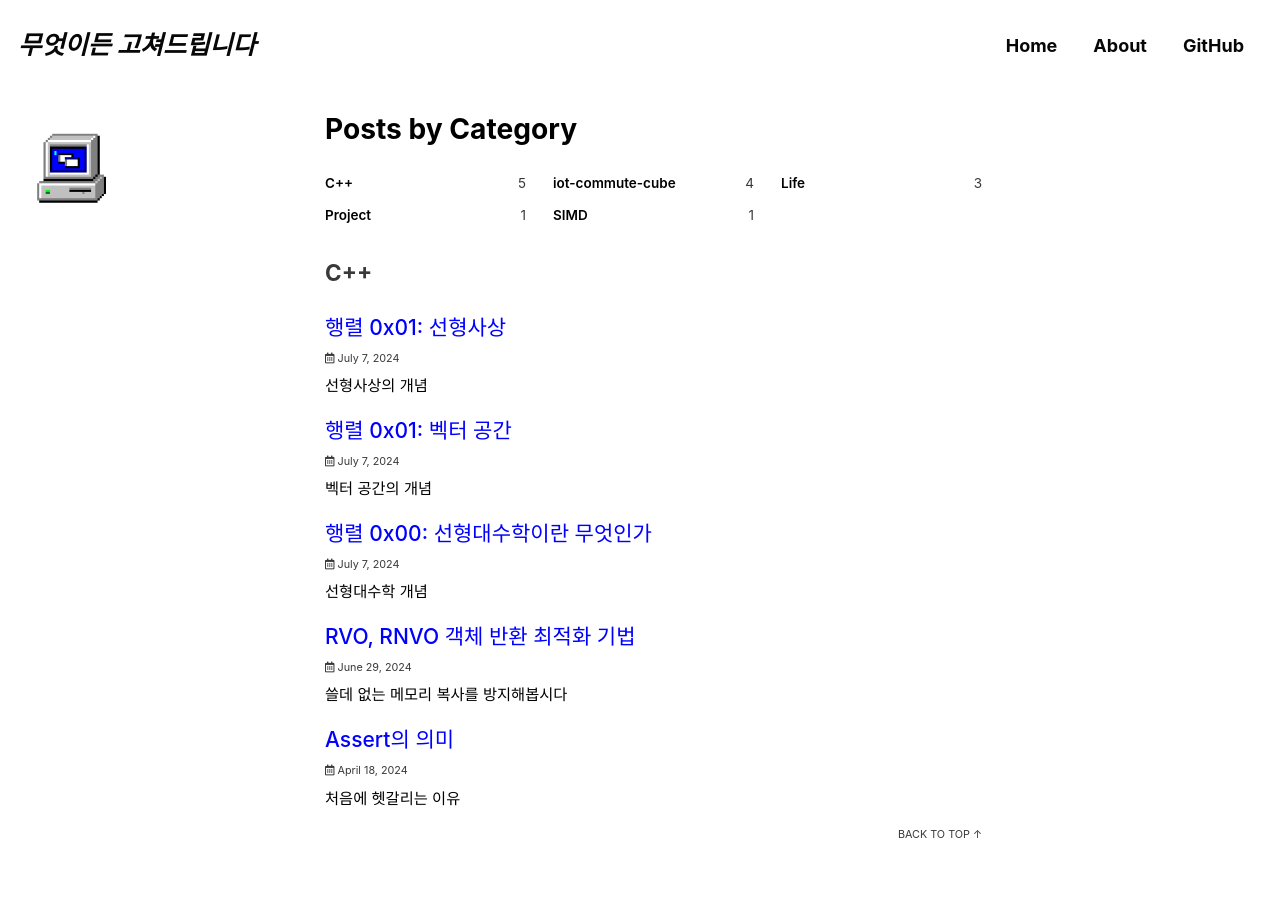
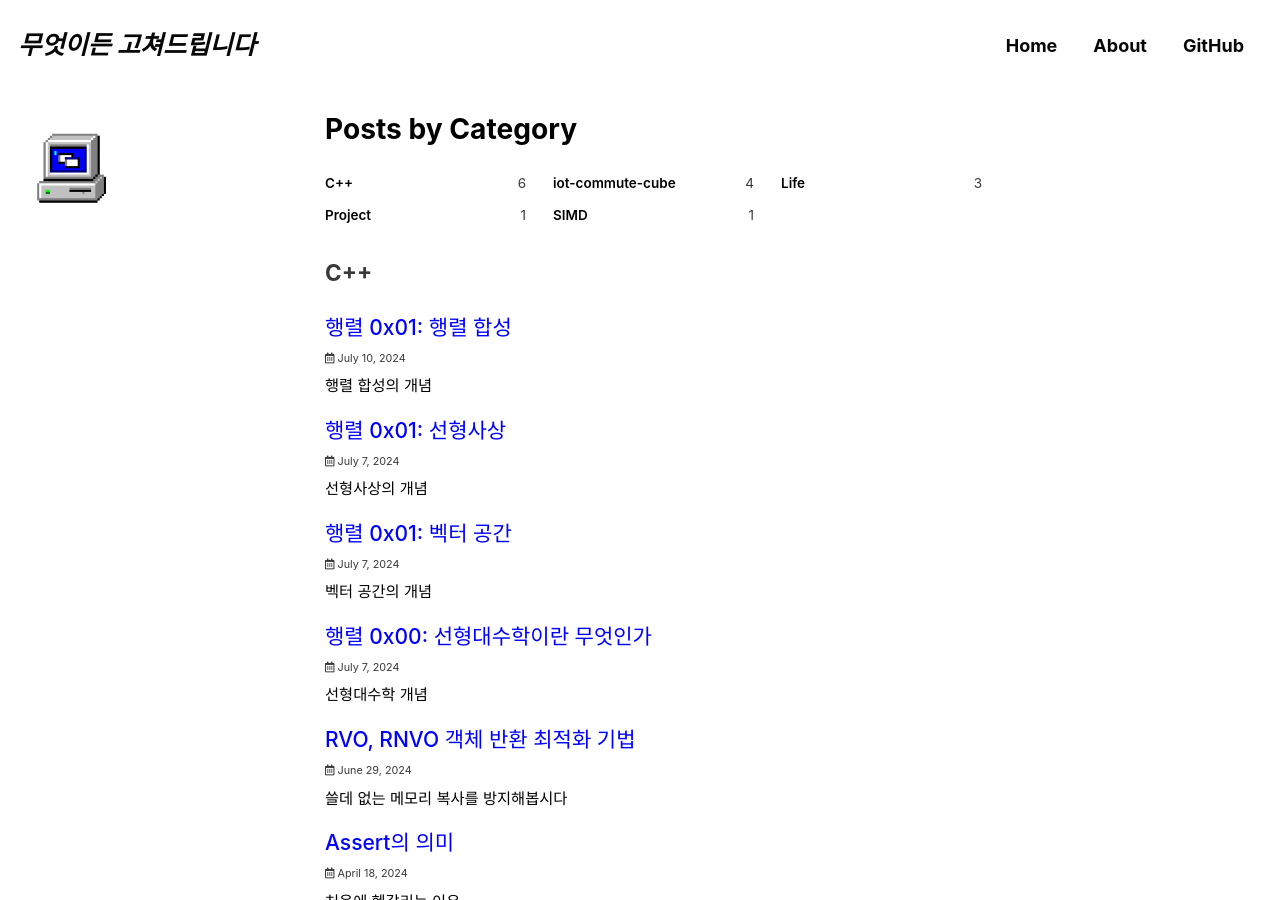
Before and after one commit to jeekpark/jeekpark.github.io, a Jekyll site: the page built from _pages/categories-archive.md, in a window 1280 px wide and 900 px high. Built offline with Jekyll 4.4.1, drawn with Linux system fonts in a browser that asks for light colours; cached includes are drawn as plain includes; some web fonts are replaced.

Commit message:
Update: 2024-07-10

````diff
--- a/_posts/2024-07-07-matrix-0002.md
+++ b/_posts/2024-07-07-matrix-0002.md
@@ -43,3 +43,5 @@ $V$와 $W$를 같은 체 ```체``` $K$ 위의 두 벡터 공간이라고 하자.
 이 가환(순서가 바뀌어도 결과가 동일한) 다이어그램이 참일 때, 시작점에서 끝점까지 어떤 경로를 택하든 동일한 결과에 도달한다는 것을 의미한다. 먼저 $f$를 적용하거나 벡터 공간 연산자를 사용하는 선택은 중요하지 않다. 단 연산이 이어지기만 하면 된다. 잠시 멈추고 다이어그램들이 위에 쓰여진 선형성 방정식과 어떻게 동일한지 이해해보면 좋다.
 
 보통 선형대수학에서 선형사상 $f$는 행렬에 대응된다. 정확히 말하면, $V$가 $n$차원이고, $W$가 $m$차원이며, $V$와 $W$가 각각 기저를 제공받는다면, $f$는 $𝑛 × 𝑚$행렬, 즉 $n$개의 행과 $m$개의 열을 가진 행렬로 고유하게 표현될 수 있다.
+
+작성중
--- /dev/null
+++ b/_posts/2024-07-07-matrix-0003.md
@@ -0,0 +1,23 @@
+---
+title: "행렬 0x01: 행렬 합성"
+excerpt: "행렬 합성의 개념"
+
+categories:
+  - C++
+tags:
+  - []
+
+permalink: /categories/cpp/matrix-0003/
+
+toc: true
+toc_sticky: true
+
+date: 2024-07-10
+last_modified_at: 2024-07-10
+---
+
+원문: Ecole 42, matrix subject. "Enter the Matrix, An introduction to Linear Algebra" by Tristan Duquesne, Luc Lenôtre. 1.2ver
+
+# 행렬 합성
+
+작성중
````
